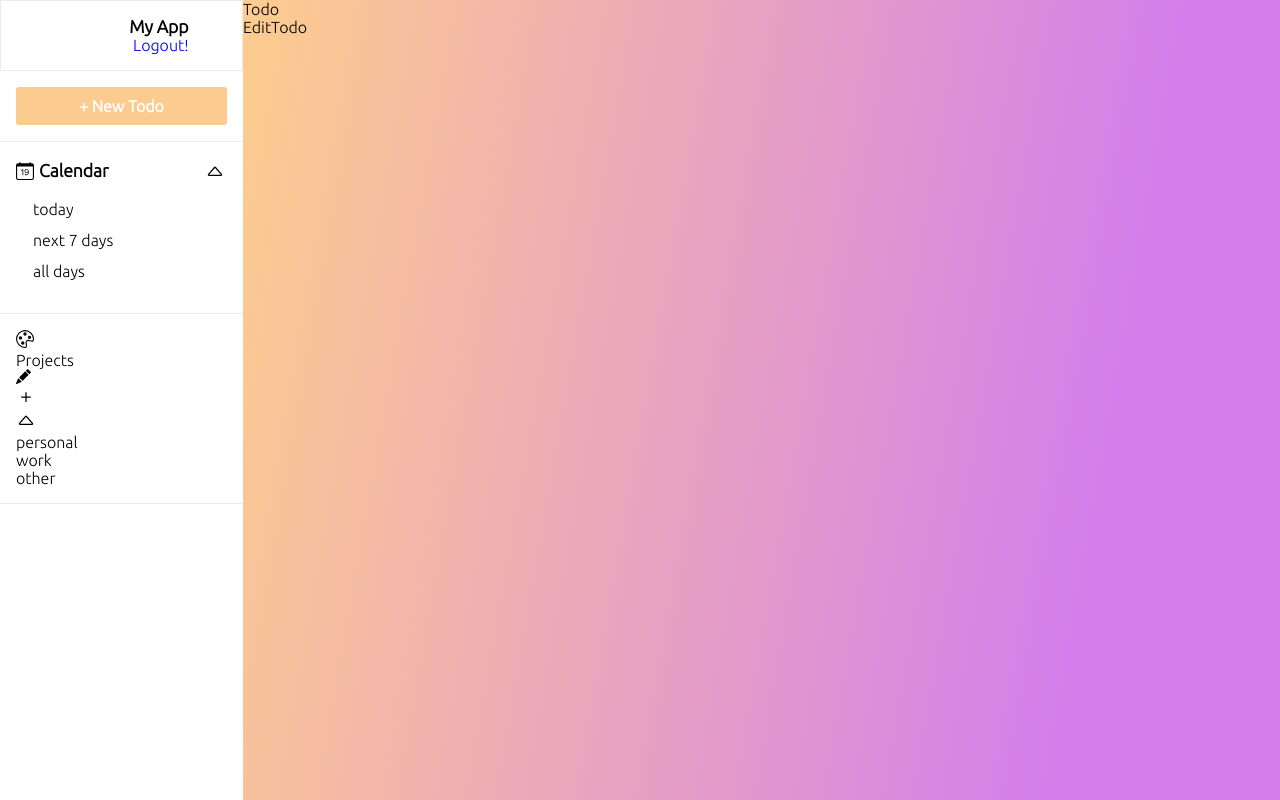
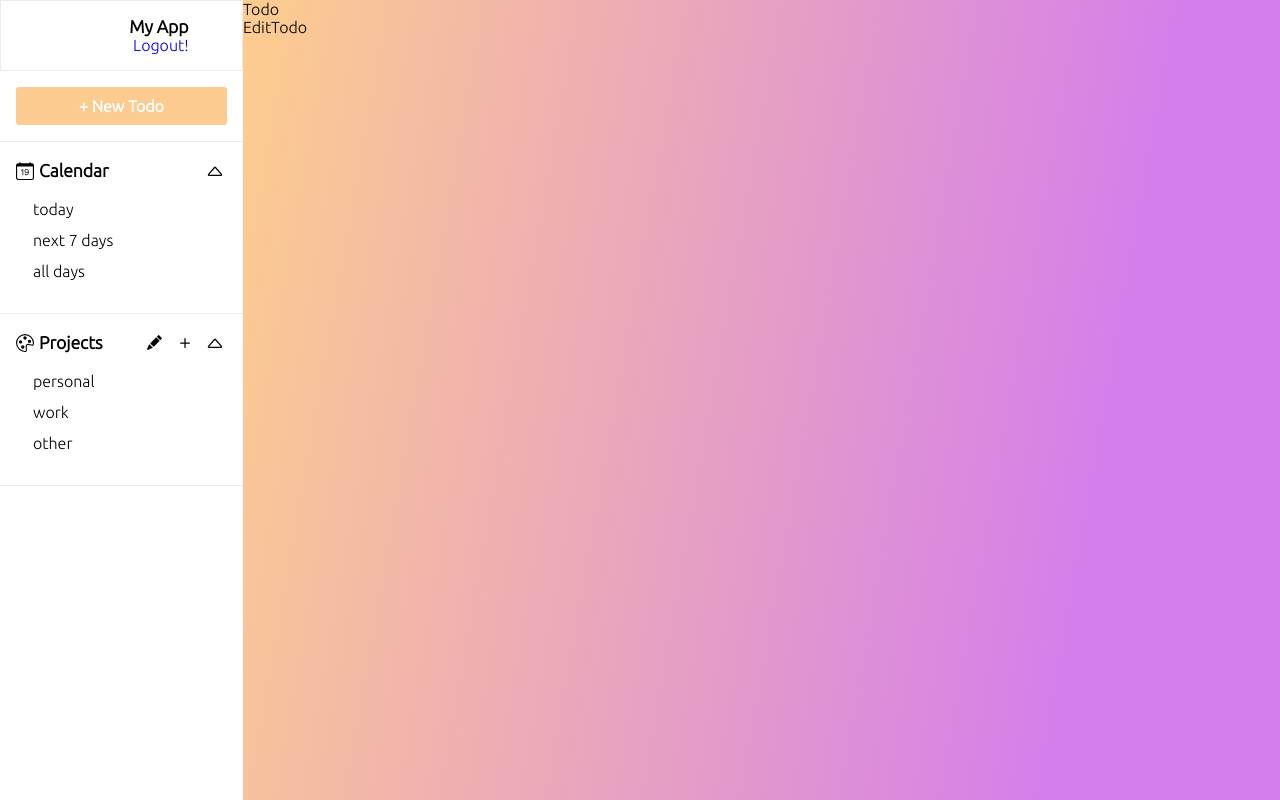
Before and after one commit to DinhNPVy/TODO-APP, a React (Create React App) app: page / in a window 1280 px wide. Built offline with nearby package versions, Linux system fonts and the light colour scheme.

Commit message:
projectform

```diff
--- a/src/App.css
+++ b/src/App.css
@@ -237,14 +237,160 @@
   border-bottom: 1px solid #ebebeb;
 }
 
-.Project .header{
+.Projects .header{
   display: flex;
   align-items: center;
   flex: 1;
 }
 
-.Project .header .title{
+.Projects .header .title{
   display: flex;
   align-items: center;
   flex: 1;
 }
+
+.Projects .header .title p{
+  margin-left: 5px;
+  font-size: 1.1rem;
+  font-weight: bold;
+}
+
+.Projects .header .btns{
+  display: flex;
+  align-items: center;
+}
+
+.Projects .header .btns span.edit{
+  margin-right: 5px;
+}
+
+.Projects .header .btns span{
+  border-radius: 50%;
+  cursor: pointer;
+  width: 25px;
+  height: 25px;
+  display: flex;
+  align-items: center;
+  justify-content: center;
+}
+
+.Projects .header .btns span:hover {
+  background-color: rgb(142, 128, 128);
+  transition: all 300ms ease-in-out;
+}
+
+.Projects .items{
+  padding: 0.5rem;
+}
+
+.Project{
+  position: relative;
+  display: flex;
+  align-items: center;
+  padding: 0.25rem;
+  margin: 5px;
+  font-size: 1rem;
+}
+
+.Project .name{
+  cursor: pointer;
+  word-break: break-all;
+}
+
+.Project .btns{
+  display: flex;
+  align-items: center;
+}
+
+.Project .btns .total-todo{
+  position: absolute;
+  border-radius: 50%;
+  right: 0;
+  background: #ebebeb;
+  width: 25px;
+  height: 25px;
+  font-size: 0.9rem;
+  display: flex;
+  align-items: center;
+  justify-content: center;
+
+}
+.Project .btns .edit-delete{
+  position: absolute;
+  right: 0;
+  display: flex;
+
+}
+
+.Project .btns .edit-delete span{
+  border-radius: 50%;
+  cursor: pointer;
+  width: 25px;
+  height: 25px;
+  display: flex;
+  align-items: center;
+  justify-content: center;
+  transition: background 300ms ease-in-out;
+}
+
+.Project .btns .edit-delete span.edit:hover{
+  background: #84f084;
+
+}
+
+.Project .btns .edit-delete span.delete:hover{
+  background: #df3e3e;
+
+}
+
+.AddNewProject .add-button span {
+  margin-right: 5px;
+}
+
+.ProjectForm{
+  background-color: white;
+  padding: 1rem;
+  border-radius: 4px;
+  position: relative;
+  padding-bottom: 40px;
+}
+
+.ProjectForm input{
+  width: 100%;
+  height: 40px;
+  margin: 15px 0;
+  border: none;
+  font-size: 1.2rem;
+}
+
+.ProjectForm input:focus{
+  outline: none;
+  border-bottom: 1px solid #0080ff;
+}
+
+.ProjectForm button{
+  position: absolute;
+  bottom: 0;
+  height: 40px;
+  width: 50%;
+  border: none;
+  color: white;
+  font-size: 1rem;
+  font-weight: bold;
+  cursor: pointer;
+  transition: filter 300ms ease-in-out;
+}
+
+.ProjectForm button.cancel{
+  left: 0;
+  background-color: #bebebe;
+}
+
+.ProjectForm button.confirm{
+  right: 0;
+  background-color: #0080ff;
+}
+
+.ProjectForm button:hover{
+  filter: brightness(1.1);
+}
--- a/src/components/AddNewProject.js
+++ b/src/components/AddNewProject.js
@@ -1,16 +1,32 @@
-import React from 'react'
+import React, {useState} from 'react'
+import Modal from './Modal'
+import ProjectForm from './ProjectForm'
 import { Plus } from 'react-bootstrap-icons'
 
 function AddNewProject(){
+    const [showModal, setShowModal] = useState(false)
+    const [projectName, setProjectName] = useState('')
+    function handleSubmit(e){
+
+    }
 
     return (
         <div className='AddNewProject'>
             <div className="add-button">
-               <span>
-               <Plus size="20"/>
-               </span>
+                <span onClick={() => setShowModal(true)}>
+                    <Plus size="20" />
+                </span>
             </div>
-
+            <Modal showModal={showModal} setShowModal={setShowModal}>
+                <ProjectForm
+                    handleSubmit = {handleSubmit}
+                    heading = 'New project'
+                    value = {projectName}
+                    setValue = {setProjectName}
+                    setShowModal = {setShowModal}
+                    confirmButtonText = '+ Add Project'
+                />
+            </Modal>
         </div>
     )
 }
--- a/src/components/Project.js
+++ b/src/components/Project.js
@@ -1,8 +1,10 @@
-import React from 'react'
+import React, {useState} from 'react'
 import { Pencil, XCircle } from 'react-bootstrap-icons'
+import Modal from './Modal'
 import RenameProject from './RenameProject'
 
 function Project({project, edit}){
+    const [showModal, setShowModal] = useState(false)
 
     return (
         <div className='Project'>
@@ -13,11 +15,11 @@ function Project({project, edit}){
                 {
                     edit ?
                     <div className="edit-delete">
-                        <span className="edit">
-                            <Pencil size="13"/>
+                        <span className="edit" onClick={() => setShowModal(true)}>
+                            <Pencil size="14"/>
                         </span>
                         <span className="delete">
-                            <XCircle size="13" />
+                            <XCircle size="14" />
                         </span>
                     </div>
                     :
@@ -29,6 +31,9 @@ function Project({project, edit}){
                     </div>
                 }
             </div>
+            <Modal showModal={showModal} setShowModal={setShowModal}>
+                <RenameProject project={project} setShowModal={setShowModal}/>
+            </Modal>
         </div>
     )
 }
--- /dev/null
+++ b/src/components/ProjectForm.js
@@ -0,0 +1,19 @@
+import React from 'react'
+
+function ProjectForm({handleSubmit, heading, value, setValue, setShowModal, confirmButtonText}) {
+    return (
+        <form onSubmit={handleSubmit} className="ProjectForm">
+            <h3>{heading}</h3>
+            <input
+                value={value}
+                onChange={(e) => setValue(e.target.value)}
+                type='text'
+                placeholder='project name...'
+                autoFocus
+            />
+            <button className='cancel' role='button' onClick={() => setShowModal(false)}>cancel</button>
+            <button className='confirm'>{confirmButtonText}</button>
+        </form>
+    )
+}
+export default ProjectForm
--- a/src/components/Projects.js
+++ b/src/components/Projects.js
@@ -37,9 +37,9 @@ function Projects(){
                 <div className="btns">
                     {
                         showMenu && projects.length > 0 &&
-                        <spa className='edit' onClick={() => setEdit(edit => !edit)}>
+                        <span className='edit' onClick={() => setEdit(edit => !edit)}>
                             <PencilFill size="15" color={pencilColor}/>
-                        </spa>
+                        </span>
                     }
                     <AddNewProject />
                     <span className='arrow'>
--- a/src/components/RenameProject.js
+++ b/src/components/RenameProject.js
@@ -1,10 +1,21 @@
-import React from 'react'
+import React, {useState} from 'react'
+import ProjectForm from './ProjectForm'
 
-function RenameProject(){
+function RenameProject({project, setShowModal}){
+    const [newProjectName, setNewProjectName] = useState(project.name)
+    function handleSubmit(e){
 
+    }
     return (
         <div className='RenameProject'>
-            RenameProject
+             <ProjectForm
+                    handleSubmit = {handleSubmit}
+                    heading = 'Edit project name'
+                    value = {newProjectName}
+                    setValue = {setNewProjectName}
+                    setShowModal = {setShowModal}
+                    confirmButtonText = 'Confirm'
+            />
         </div>
     )
 }
```
